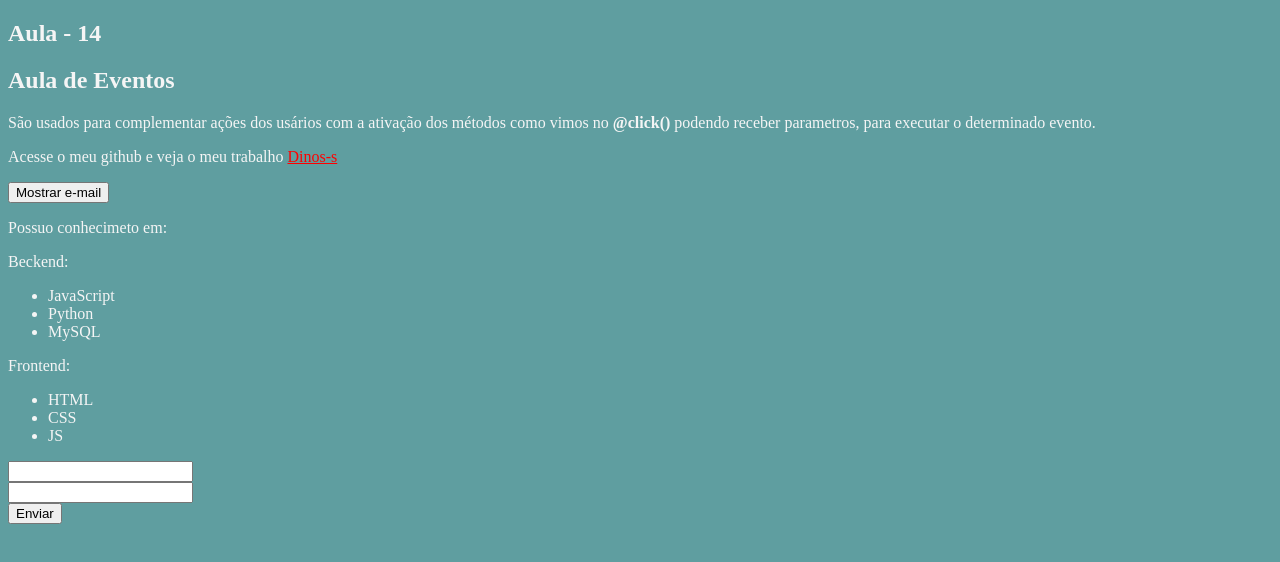
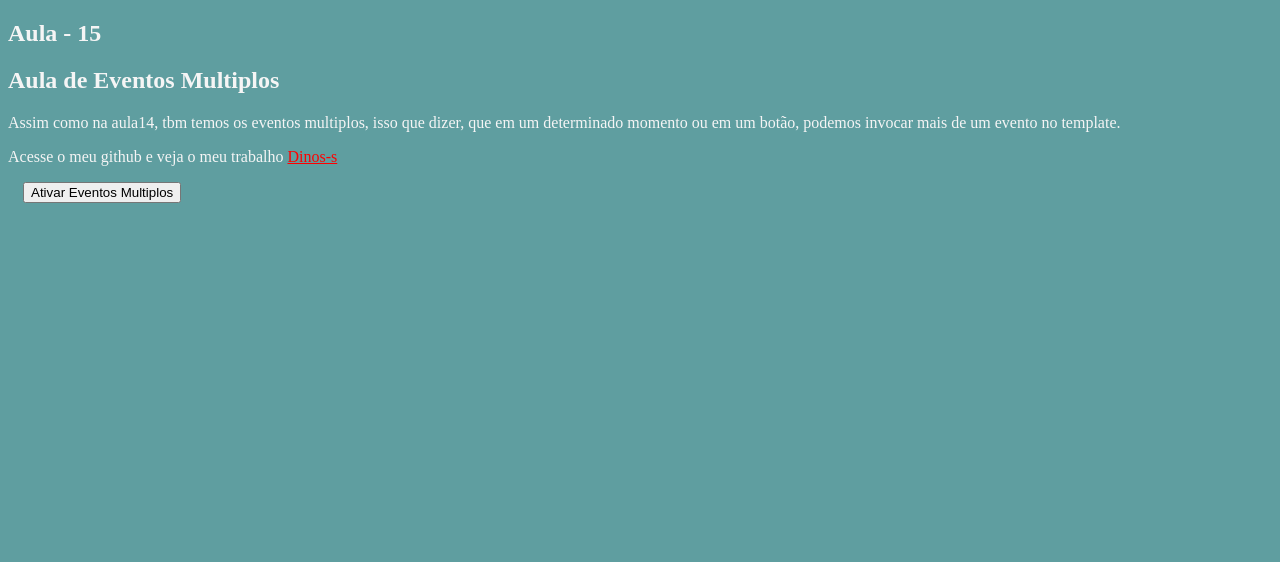
Before and after one commit to Dinos-s/VUE-curso, a Vue app: page / in a window 1280 px wide. Shown: the top 562 px of the page. Built offline with nearby package versions, Linux system fonts and the light colour scheme.

Commit message:
MultiEvents

```diff
--- a/src/components/Aula.vue
+++ b/src/components/Aula.vue
@@ -1,8 +1,8 @@
 <template>
-    <h2>Aula - 14</h2>
+    <h2>Aula - 15</h2>
     <h2>Aula de {{ aula }}</h2>
     <Info/>
-    <Form/>
+    <EventsMult/>
 </template>
 
 <style>
@@ -13,16 +13,16 @@
 
 <script>
     import Info from "./Info.vue";
-    import Form from './Form.vue';
+    import EventsMult from './EventsMult.vue';
     export default{
         name: 'aula',
         components:{
             Info,
-            Form
+            EventsMult,
         },
         data(){
             return {
-                aula: 'Eventos'
+                aula: 'Eventos Multiplos'
             }
         }
     }
--- /dev/null
+++ b/src/components/EventsMult.vue
@@ -0,0 +1,34 @@
+<template>
+    <div>
+        <button @click="Evet1(txt1, $event), Evet2($event)">Ativar Eventos Multiplos</button>
+        <p>{{ MultsEvent }}</p>
+    </div>
+</template>
+
+<style scoped>
+    div{
+        margin: 15px;
+    }
+</style>
+
+<script>
+    export default{
+        name: 'EventsMult',
+        data(){
+            return{
+                MultsEvent: '',
+                txt1: 'Evento 1 ativado'
+            }
+        },
+        methods: {
+            Evet1(txt1, e){
+                this.MultsEvent = txt1
+            },
+            Evet2(e){
+                setTimeout(() => {
+                    this.MultsEvent = 'Evento 2: ativado'
+                }, 500);
+            }
+        }
+    }
+</script>
--- a/src/components/Form.vue
+++ /dev/null
@@ -1,41 +0,0 @@
-<template>
-    <form action="" @submit="enviar_Form($event)">
-        <div>
-            <input type="text" v-model="name">
-        </div>
-        <div>
-            <InputTxT/>
-        </div>
-        <div>
-            <BtnSubmi/>
-        </div>
-    </form>
-</template>
-
-<script>
-    import InputTxT from "./form/InputText.vue";
-    import BtnSubmi from "./form/submit.vue";
-    export default{
-        name: 'Form',
-        components:{
-            InputTxT,
-            BtnSubmi,
-        },
-        data(){
-            // dados do formulário
-            return{
-                name: '',
-            }
-        },
-        methods:{
-            enviar_Form(e){
-
-                e.preventDefault(); //pausa a subimisão dos dados a serem enviados
-
-                const name = this.name
-                console.log('Form envido');
-                console.log(`nome: ${name}`);
-            }
-        }
-    }
-</script>
--- a/src/components/form/InputText.vue
+++ /dev/null
@@ -1,9 +0,0 @@
-<template>
-    <input type="text">
-</template>
-
-<script>
-    export default{
-        name: 'InputTxT'
-    }
-</script>
--- a/src/components/form/submit.vue
+++ /dev/null
@@ -1,9 +0,0 @@
-<template>
-    <input type="submit" value="Enviar">
-</template>
-
-<script>
-    export default{
-        name: 'submit'
-    }
-</script>
--- a/src/components/info.vue
+++ b/src/components/info.vue
@@ -1,23 +1,7 @@
 <template>
-    <!-- <h2>Aula - 14</h2> -->
-    <p>São usados para complementar ações dos usários com a ativação dos métodos como vimos no <strong>@click()</strong> podendo receber parametros, para executar o determinado evento.</p>
+    <!-- <h2>Aula - 15</h2> -->
+    <p>Assim como na aula14, tbm temos os eventos multiplos, isso que dizer, que em um determinado momento ou em um botão, podemos invocar mais de um evento no template.</p>
     <p>Acesse o meu github e veja o meu trabalho <a v-bind:href="github" target="_blank">Dinos-s</a></p>
-    <div>
-       <button @click="showEmail">{{ btnText }}</button>
-    </div>
-    <p>Possuo conhecimeto em:</p>
-    <p>Beckend:</p>
-    <ul>
-        <li v-for="(tecnology, index) in Tec_backend" :key="index">
-            {{ tecnology }}
-        </li>
-    </ul>
-    <p>Frontend:</p>
-    <ul>
-        <li v-for="tecnology in Tec_frotend" :key='tecnology.id'>
-            {{ tecnology.lenguage }}
-        </li>
-    </ul>
     <p v-show="showemail">Meu contato: {{ email }}</p>
 </template>
 
@@ -31,12 +15,6 @@
                 email: 'info@.com',
                 showemail: false,
                 btnText: 'Mostrar e-mail',
-                Tec_backend: ['JavaScript', "Python", `MySQL`],
-                Tec_frotend: [
-                    {id: 1, lenguage: 'HTML'},
-                    {id: 2, lenguage: 'CSS'},
-                    {id: 3, lenguage: 'JS'},
-                ],
             }
         },
         methods: {
```
